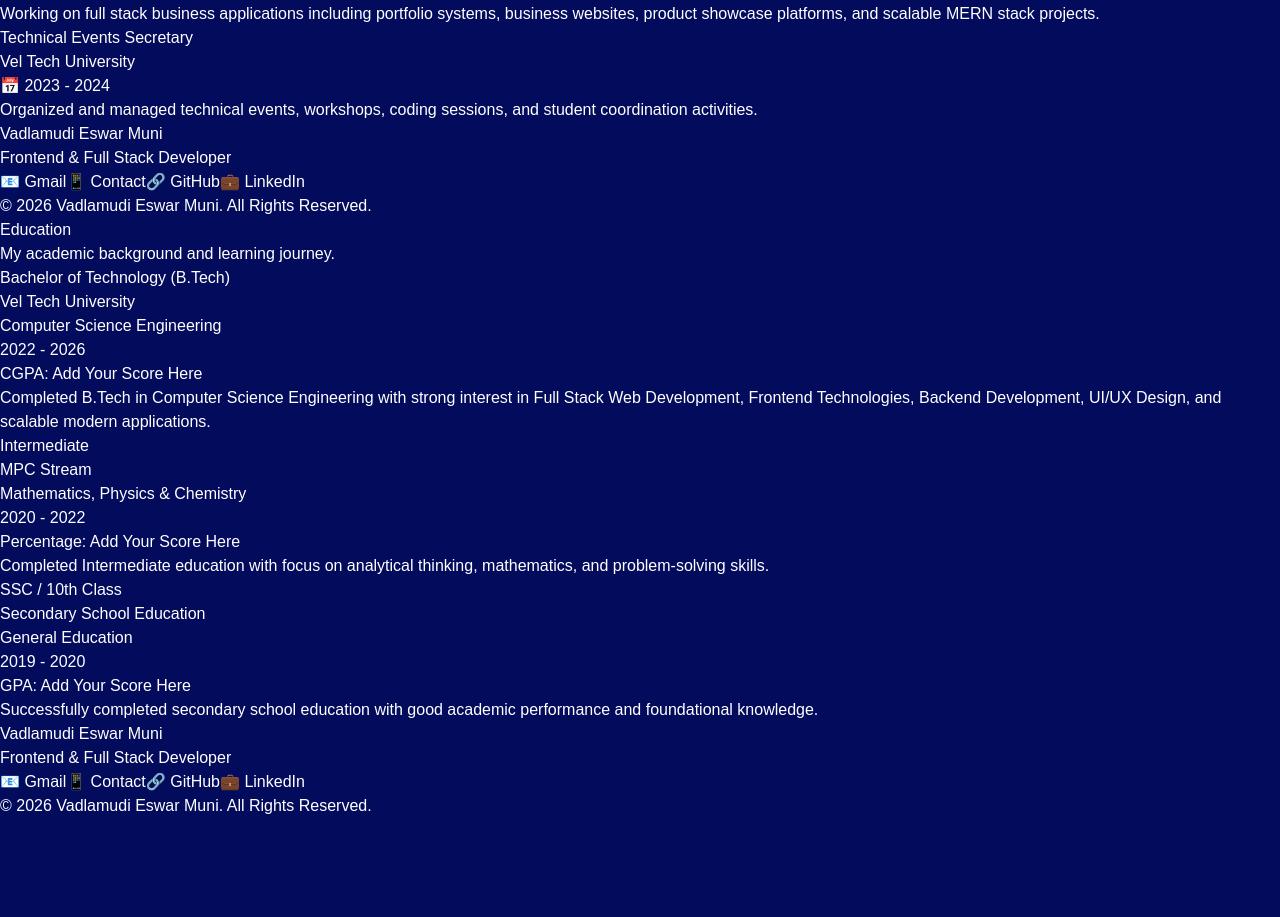
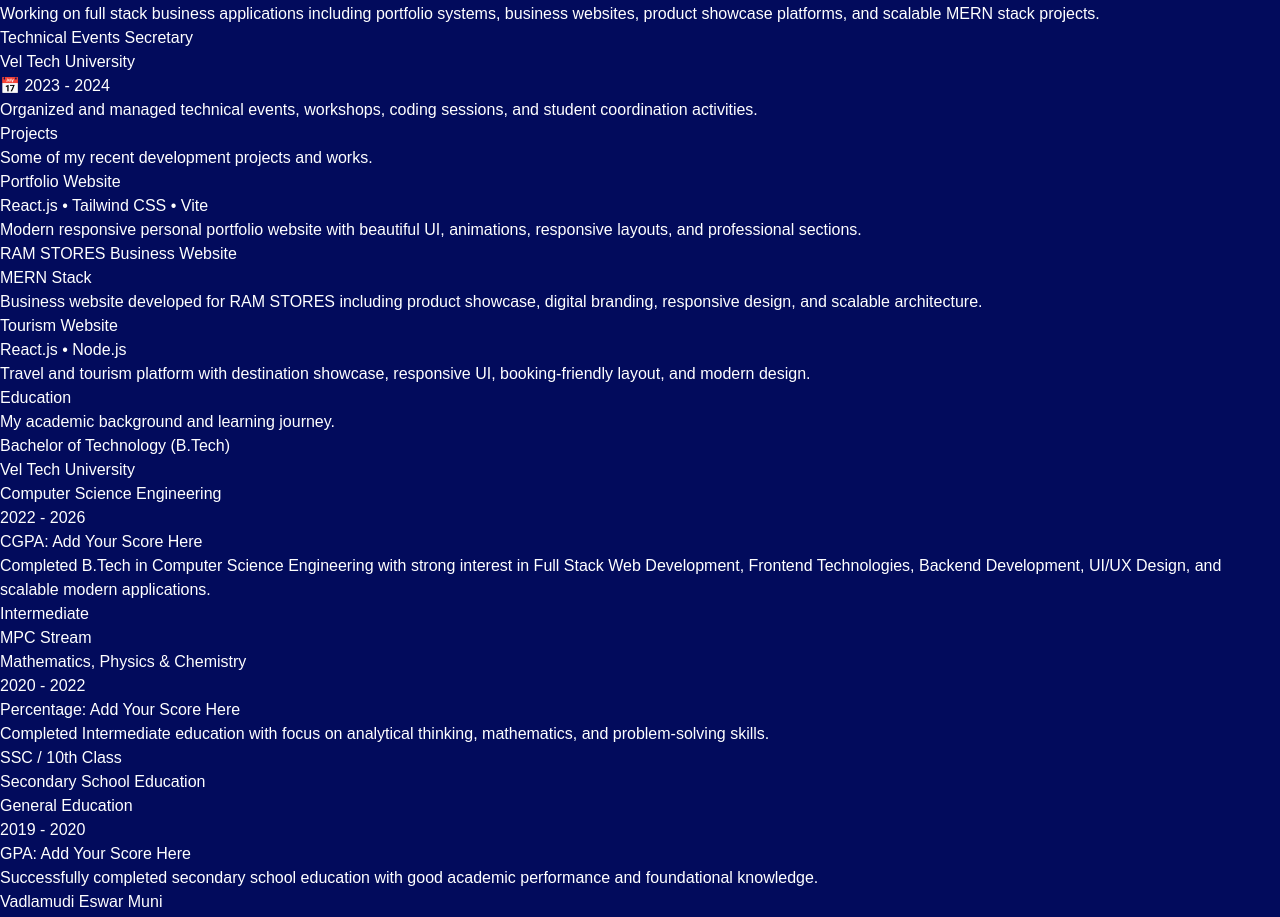
Before and after one commit to VadlamudiEswarMuni/portfolio, a React (Vite) app: page / in a window 1280 px wide. Shown: the part 1900-2817 px from the top of the page. Before the commit the page ends 2718 px from the top, so only its background shows below. Built offline with nearby package versions, Linux system fonts and the light colour scheme.

Commit message:
Fixed Projects section

```diff
--- a/src/components/Projects.jsx
+++ b/src/components/Projects.jsx
@@ -1,73 +1,59 @@
-import React from "react";
-import { motion } from "framer-motion";
+const Projects = () => {
+  const projects = [
+    {
+      title: "Portfolio Website",
+      tech: "React.js • Tailwind CSS • Vite",
+      description:
+        "Modern responsive personal portfolio website with beautiful UI, animations, responsive layouts, and professional sections.",
+    },
+    {
+      title: "RAM STORES Business Website",
+      tech: "MERN Stack",
+      description:
+        "Business website developed for RAM STORES including product showcase, digital branding, responsive design, and scalable architecture.",
+    },
+    {
+      title: "Tourism Website",
+      tech: "React.js • Node.js",
+      description:
+        "Travel and tourism platform with destination showcase, responsive UI, booking-friendly layout, and modern design.",
+    },
+  ];
 
-const Footer = () => {
   return (
-    <footer className="bg-[#020b3d] text-white py-10 border-t border-cyan-500">
-
-      <motion.div
-        initial={{ opacity: 0, y: 40 }}
-        whileInView={{ opacity: 1, y: 0 }}
-        transition={{ duration: 0.8 }}
-        className="max-w-6xl mx-auto px-6 text-center"
-      >
-
-        {/* Name */}
-        <h2 className="text-3xl font-bold mb-3 bg-gradient-to-r from-cyan-400 via-emerald-400 to-yellow-300 bg-clip-text text-transparent">
-          Vadlamudi Eswar Muni
+    <section className="py-20 px-6 bg-[#020b5c]">
+      <div className="max-w-7xl mx-auto">
+        <h2 className="text-5xl font-bold text-center text-cyan-400 mb-4">
+          Projects
         </h2>
 
-        {/* Role */}
-        <p className="text-gray-300 text-lg mb-6">
-          Frontend & Full Stack Developer
+        <p className="text-center text-gray-300 mb-16 text-lg">
+          Some of my recent development projects and works.
         </p>
 
-        {/* Social Links */}
-        <div className="flex flex-wrap justify-center gap-6 mb-8">
+        <div className="grid md:grid-cols-2 lg:grid-cols-3 gap-8">
+          {projects.map((project, index) => (
+            <div
+              key={index}
+              className="bg-[#16246d] border border-cyan-500 rounded-3xl p-8 shadow-lg hover:scale-105 transition duration-300"
+            >
+              <h3 className="text-2xl font-bold text-pink-400 mb-4">
+                {project.title}
+              </h3>
 
-          <a
-            href="mailto:vadlamudieswarmuni@gmail.com"
-            className="text-cyan-400 hover:text-cyan-300 text-lg font-semibold transition"
-          >
-            📧 Gmail
-          </a>
+              <p className="text-yellow-300 mb-4 font-semibold">
+                {project.tech}
+              </p>
 
-          <a
-            href="tel:+919177306250"
-            className="text-emerald-400 hover:text-emerald-300 text-lg font-semibold transition"
-          >
-            📱 Contact
-          </a>
-
-          <a
-            href="https://github.com/"
-            target="_blank"
-            rel="noreferrer"
-            className="text-yellow-300 hover:text-yellow-200 text-lg font-semibold transition"
-          >
-            🔗 GitHub
-          </a>
-
-          <a
-            href="https://linkedin.com/"
-            target="_blank"
-            rel="noreferrer"
-            className="text-pink-400 hover:text-pink-300 text-lg font-semibold transition"
-          >
-            💼 LinkedIn
-          </a>
-
+              <p className="text-gray-300 leading-8">
+                {project.description}
+              </p>
+            </div>
+          ))}
         </div>
-
-        {/* Copyright */}
-        <p className="text-gray-400 text-sm">
-          © 2026 Vadlamudi Eswar Muni. All Rights Reserved.
-        </p>
-
-      </motion.div>
-
-    </footer>
+      </div>
+    </section>
   );
 };
 
-export default Footer;
+export default Projects;
```
